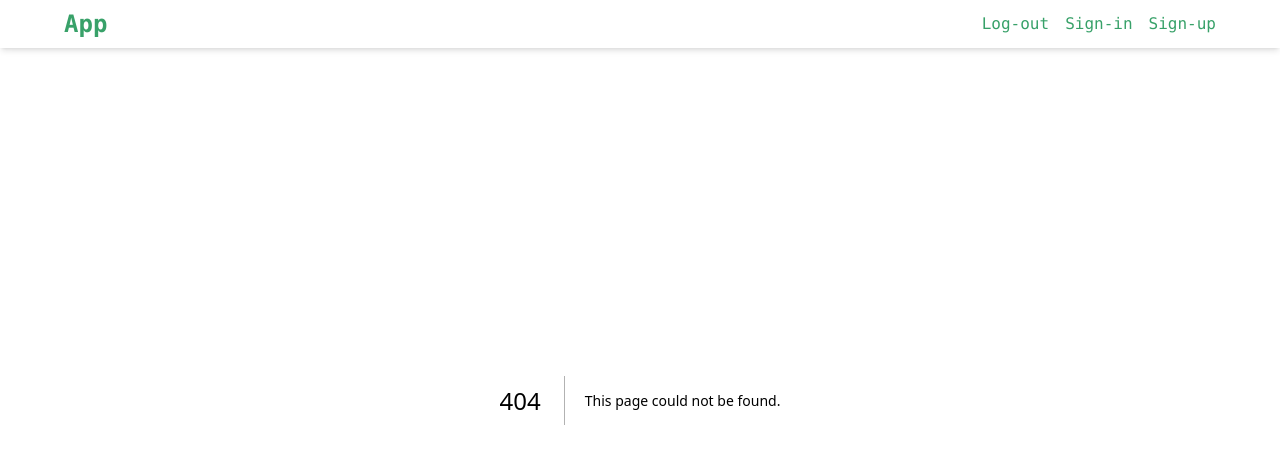
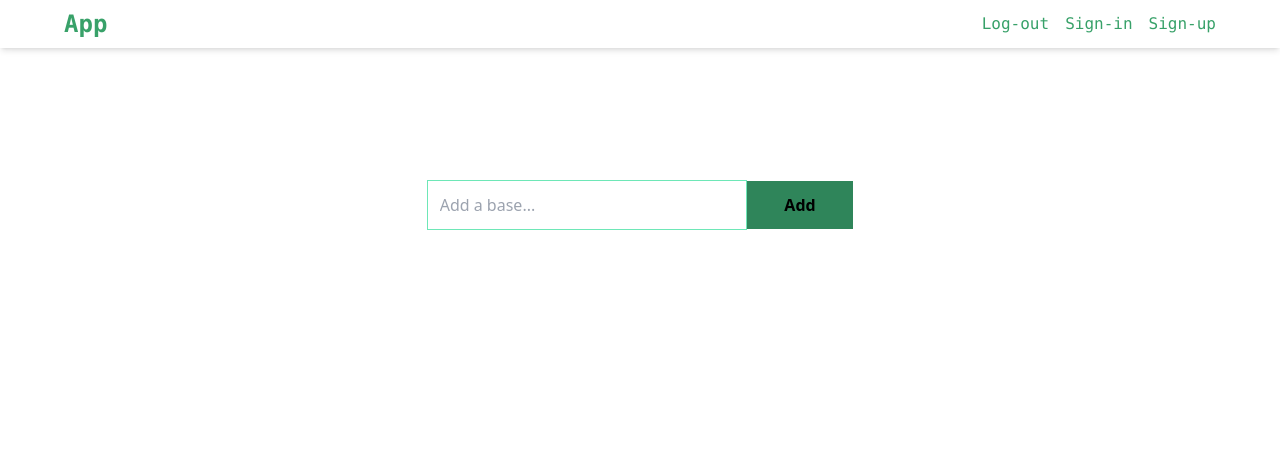
Before and after one commit to Shaheer-Ahmd/militaryportal, a Next.js app in the folder frontend/military/: page /dashboard in a window 1280 px wide. Before the commit this address had no page. Shown: the top 464 px of the page. Built offline with nearby package versions, Linux system fonts and the light colour scheme.

Commit message:
Create dashboard.js

```diff
--- /dev/null
+++ b/frontend/military/pages/dashboard.js
@@ -0,0 +1,23 @@
+import React, { useEffect, useState } from 'react'
+
+export default function dashboard() {
+    const [baseData,setBaseData] = useState([])
+    const [addBase,setAddBase] = useState("")
+    const handleAddBase = (e) =>{
+        setAddBase(e.target.value)
+    }
+    useEffect(() =>{
+        //set Base Data
+    },[])
+  return (
+    <div className='flex flex-col min-w-full items-center justify-around gap-8 bg-white min-h-screen'>
+        <form className='flex justify-center items-center min-w-full'>
+            <input placeholder='Add a base...' value={addBase} onChange={handleAddBase} className='focus:outline-none border border-primary-secondary focus:border-2 lg:w-3/12 w-3/6 p-3 text-gray-600' />
+            <button className='font-semibold w-1/12 bg-primary-tertiary font-sans p-3 hover:scale-105 transition-all' >Add</button>
+        </form>
+        <div>
+        </div>
+
+    </div>
+  )
+}
```
